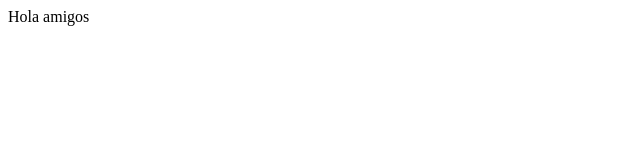
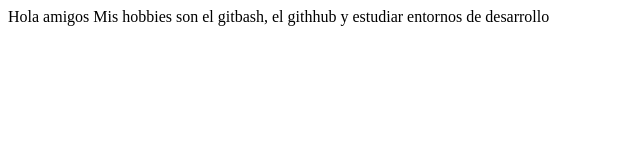
Before and after one commit to AlbertoBalaguerUnir/Repo1Actividad1, a plain HTML site: page DavidG. Moreno.html in a window 1280 px wide. Shown: the whole page, without its empty margins (0-640 px from the left). Drawn offline with Linux system fonts and the light colour scheme.

Commit message:
Mis hobbies

```diff
--- a/DavidG. Moreno.html
+++ b/DavidG. Moreno.html
@@ -6,5 +6,7 @@
 </head>
 <body>
     Hola amigos
+
+    Mis hobbies son el gitbash, el githhub y estudiar entornos de desarrollo
 </body>
 </html>
```
